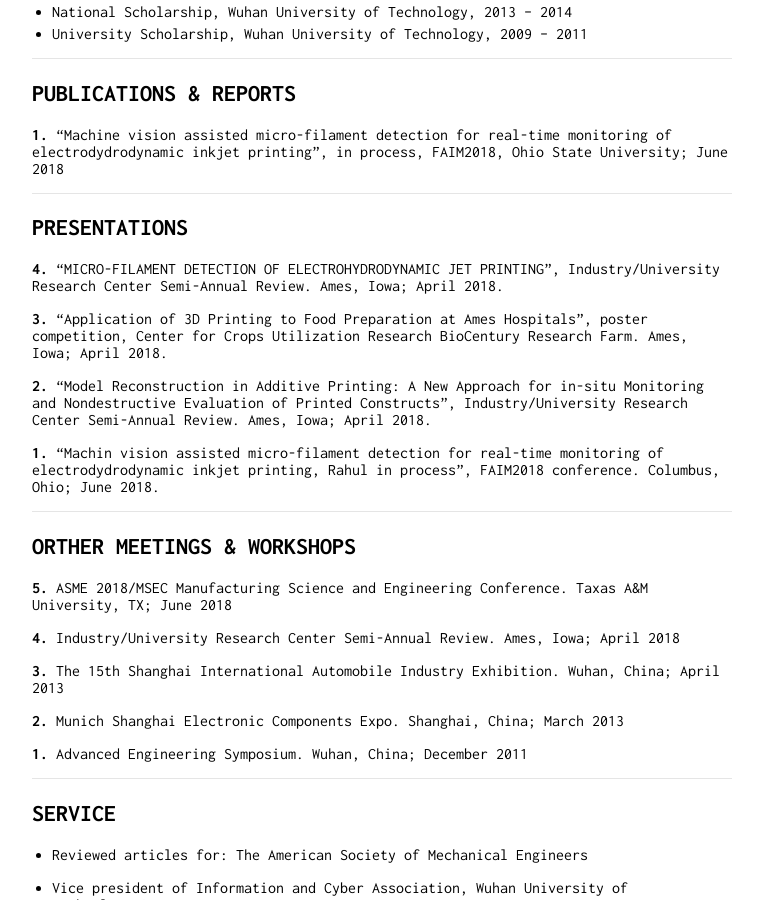
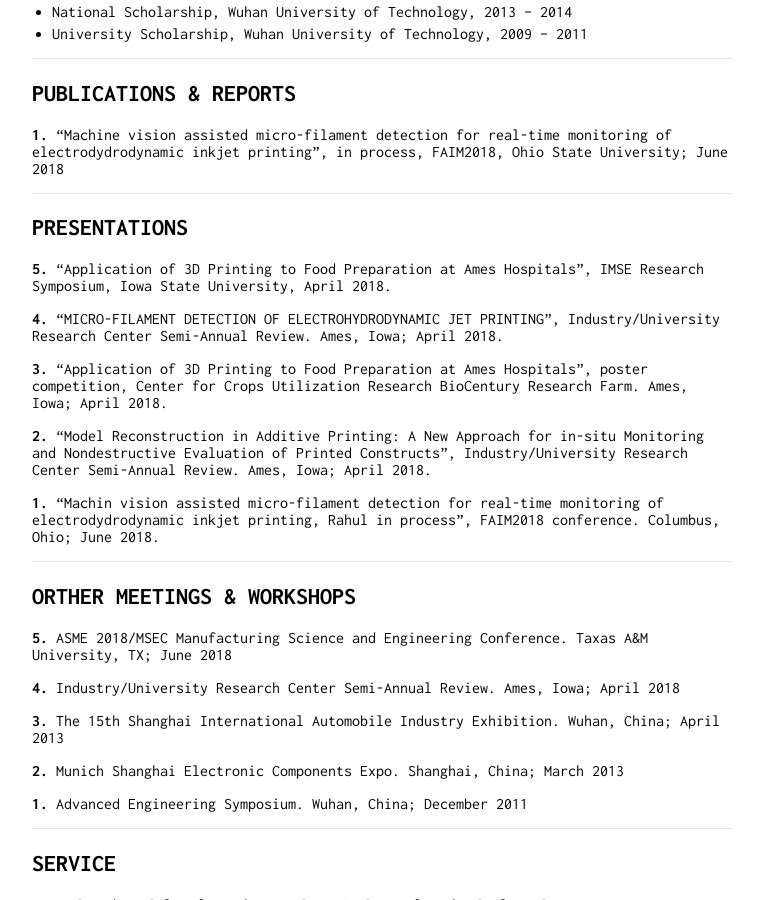
Before and after one commit to zhangxiao2018/zhangxiao2018.github.io, a Jekyll site: the page built from index.md, in a window 1280 px wide and 900 px high, scrolled down 1768 px. Shown: the whole window, without its empty margins (258-1021 px from the left). Built offline with Jekyll 4.4.1, drawn with Linux system fonts in a browser that asks for light colours; our own code applies the rules of GitHub Pages for plain Markdown files.

Commit message:
Update index.md

```diff
--- a/index.md
+++ b/index.md
@@ -89,6 +89,8 @@ Wafer package and testing, PVD, CVD, photoresist coater/decoater machine mainten
 
 - - -
 ## PRESENTATIONS
+**5.** “Application of 3D Printing to Food Preparation at Ames Hospitals”, IMSE Research Symposium, Iowa State University, April 2018.
+
 **4.** “MICRO-FILAMENT DETECTION OF ELECTROHYDRODYNAMIC JET PRINTING”, Industry/University Research Center Semi-Annual Review. Ames, Iowa; April 2018.
 
 **3.** “Application of 3D Printing to Food Preparation at Ames Hospitals”, poster competition, Center for Crops Utilization Research BioCentury Research Farm. Ames, Iowa; April 2018.
```
